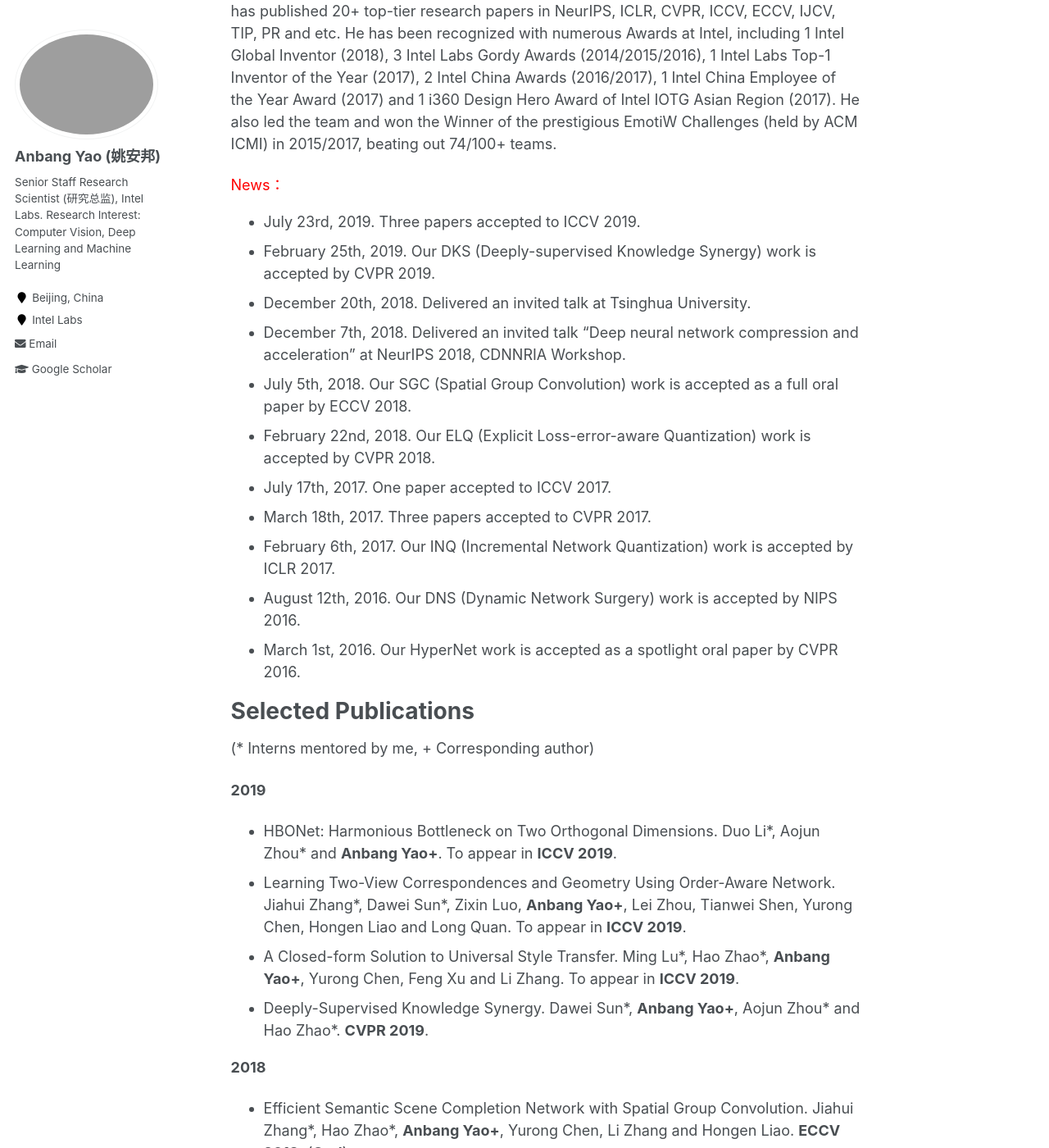
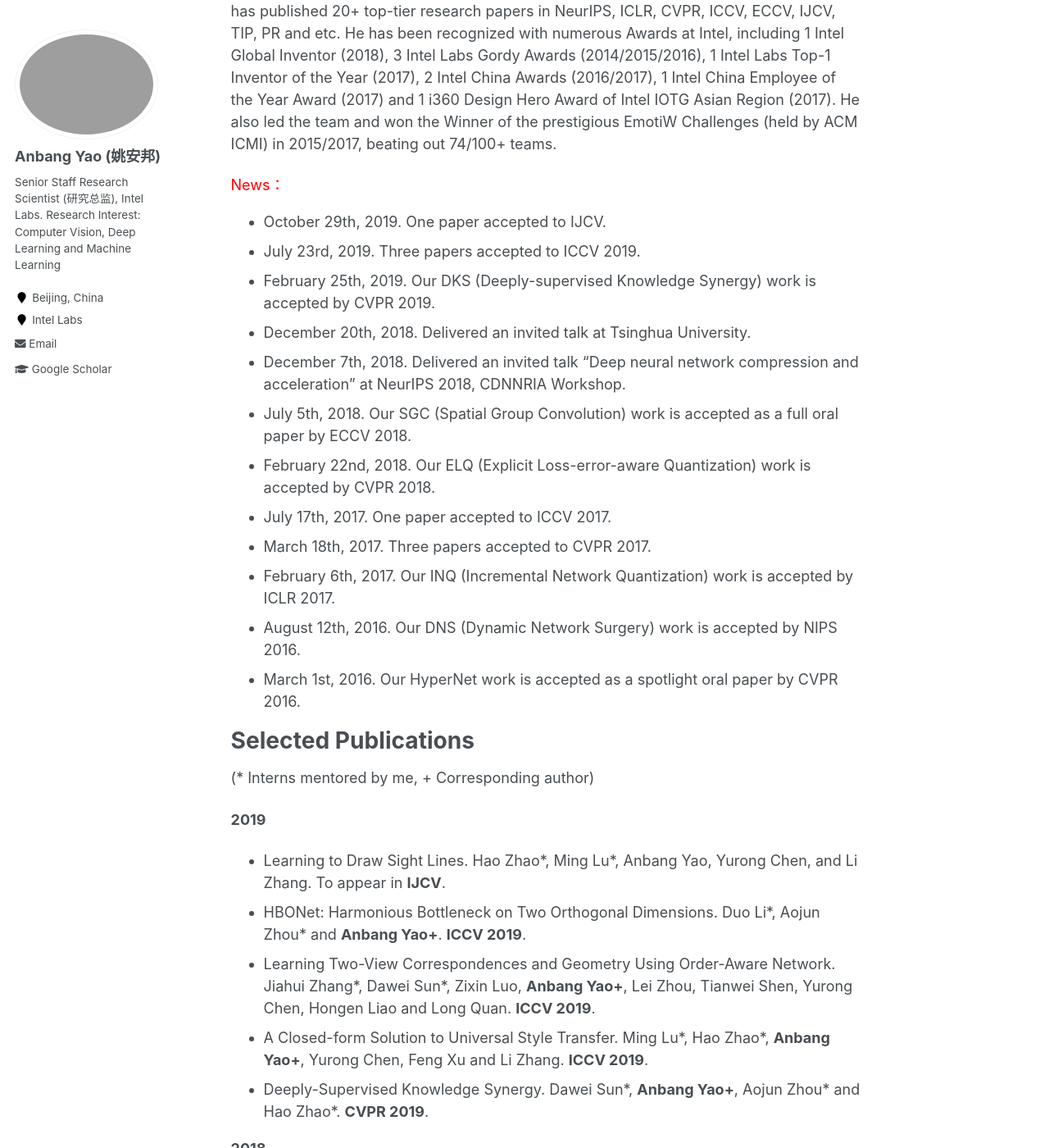
Before and after one commit to YaoAnbang/YaoAnbang.github.io, a Jekyll site: the page built from _pages/about.md, in a window 1280 px wide and 1400 px high, scrolled down 324 px. Shown: the whole window at 82% size. Built offline with Jekyll 4.4.1, drawn with Linux system fonts in a browser that asks for light colours.

Commit message:
Update about.md

```diff
--- a/_pages/about.md
+++ b/_pages/about.md
@@ -14,6 +14,7 @@ Short Bio
 Anbang Yao got his Ph.D. degree from Tsinghua University in Jan. 2010. He is currently a Senior Staff Research Scientist at Intel Labs China where he leads the research efforts on 2D/3D scene understanding, multi-modal emotion analysis, deep neural network design and compression, etc. He has 60+ PCT/US patent applications got granted/filed, which are widely used in Intel AI related HW designs (such as Intel® Movidius™ Neural Compute Sticks and Intel® Arria® 10  SoC FPGAs) and SW applications (such as Intel® RealSense™ SDK and Intel® Distribution of OpenVINO™ Toolkit). As the first/corresponding author, he has published 20+ top-tier research papers in NeurIPS, ICLR, CVPR, ICCV, ECCV, IJCV, TIP, PR and etc. He has been recognized with numerous Awards at Intel, including 1 Intel Global Inventor (2018), 3 Intel Labs Gordy Awards (2014/2015/2016), 1 Intel Labs Top-1 Inventor of the Year (2017), 2 Intel China Awards (2016/2017), 1 Intel China Employee of the Year Award (2017) and 1 i360 Design Hero Award of Intel IOTG Asian Region (2017). He also led the team and won the Winner of the prestigious EmotiW Challenges (held by ACM ICMI) in 2015/2017, beating out 74/100+ teams.
 
 <font color="red">News：</font>
++ October 29th, 2019. One paper accepted to IJCV.
 + July 23rd, 2019. Three papers accepted to ICCV 2019.
 + February 25th, 2019. Our DKS (Deeply-supervised Knowledge Synergy) work is accepted by CVPR 2019.
 + December 20th, 2018. Delivered an invited talk at Tsinghua University.
@@ -33,9 +34,10 @@ Selected Publications
 
 **2019**
 
-+ HBONet: Harmonious Bottleneck on Two Orthogonal Dimensions. Duo Li\*, Aojun Zhou\* and **Anbang Yao+**. To appear in **ICCV 2019**.
-+ Learning Two-View Correspondences and Geometry Using Order-Aware Network. Jiahui Zhang\*, Dawei Sun\*, Zixin Luo, **Anbang Yao+**, Lei Zhou, Tianwei Shen, Yurong Chen, Hongen Liao and Long Quan. To appear in **ICCV 2019**.
-+ A Closed-form Solution to Universal Style Transfer. Ming Lu\*, Hao Zhao\*, **Anbang Yao+**, Yurong Chen, Feng Xu and Li Zhang. To appear in **ICCV 2019**.
++ Learning to Draw Sight Lines. Hao Zhao\*, Ming Lu\*, Anbang Yao, Yurong Chen, and Li Zhang. To appear in **IJCV**.
++ HBONet: Harmonious Bottleneck on Two Orthogonal Dimensions. Duo Li\*, Aojun Zhou\* and **Anbang Yao+**. **ICCV 2019**.
++ Learning Two-View Correspondences and Geometry Using Order-Aware Network. Jiahui Zhang\*, Dawei Sun\*, Zixin Luo, **Anbang Yao+**, Lei Zhou, Tianwei Shen, Yurong Chen, Hongen Liao and Long Quan. **ICCV 2019**.
++ A Closed-form Solution to Universal Style Transfer. Ming Lu\*, Hao Zhao\*, **Anbang Yao+**, Yurong Chen, Feng Xu and Li Zhang. **ICCV 2019**.
 + Deeply-Supervised Knowledge Synergy. Dawei Sun\*, **Anbang Yao+**, Aojun Zhou\* and Hao Zhao\*. **CVPR 2019**.
 
 **2018**
```
